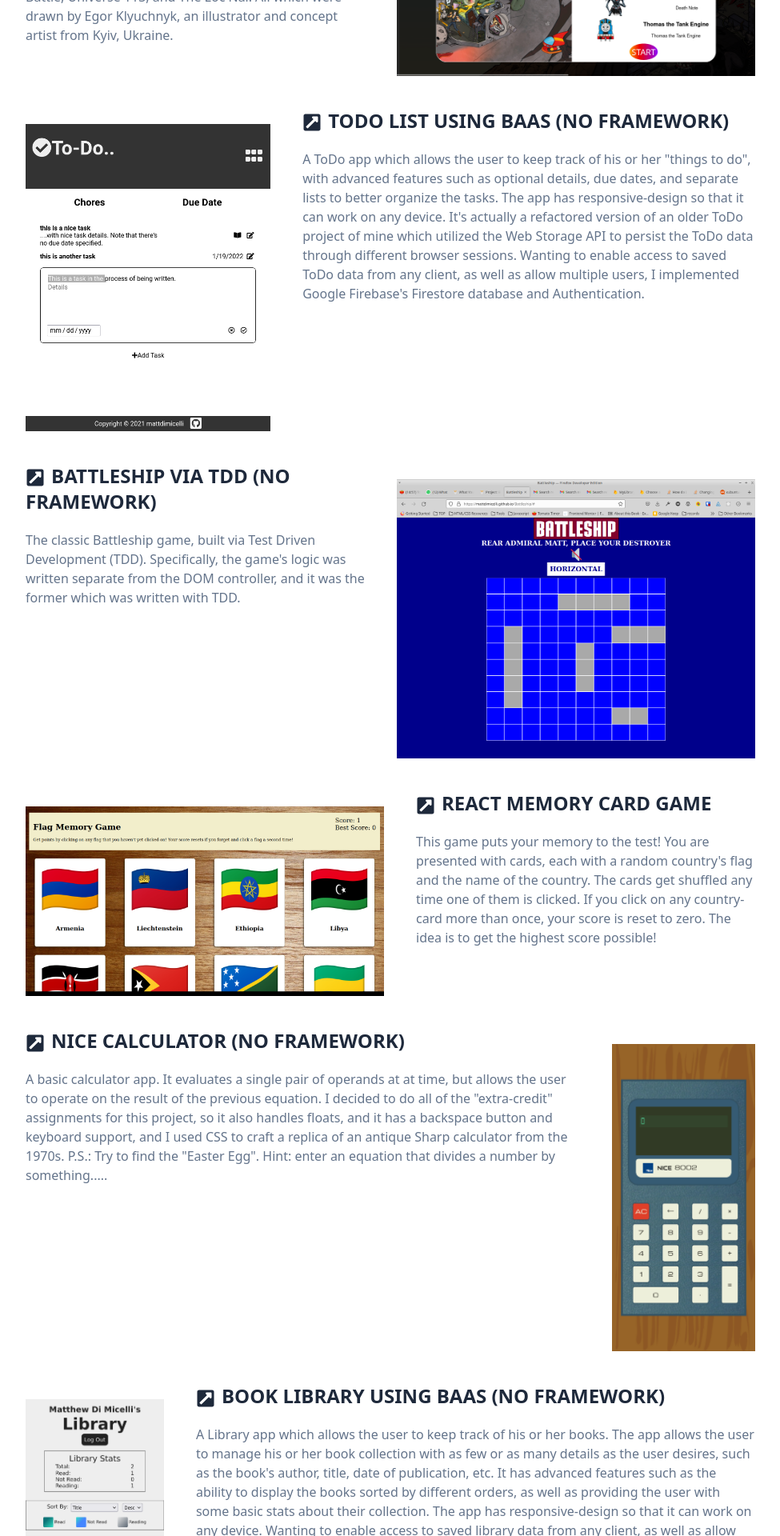
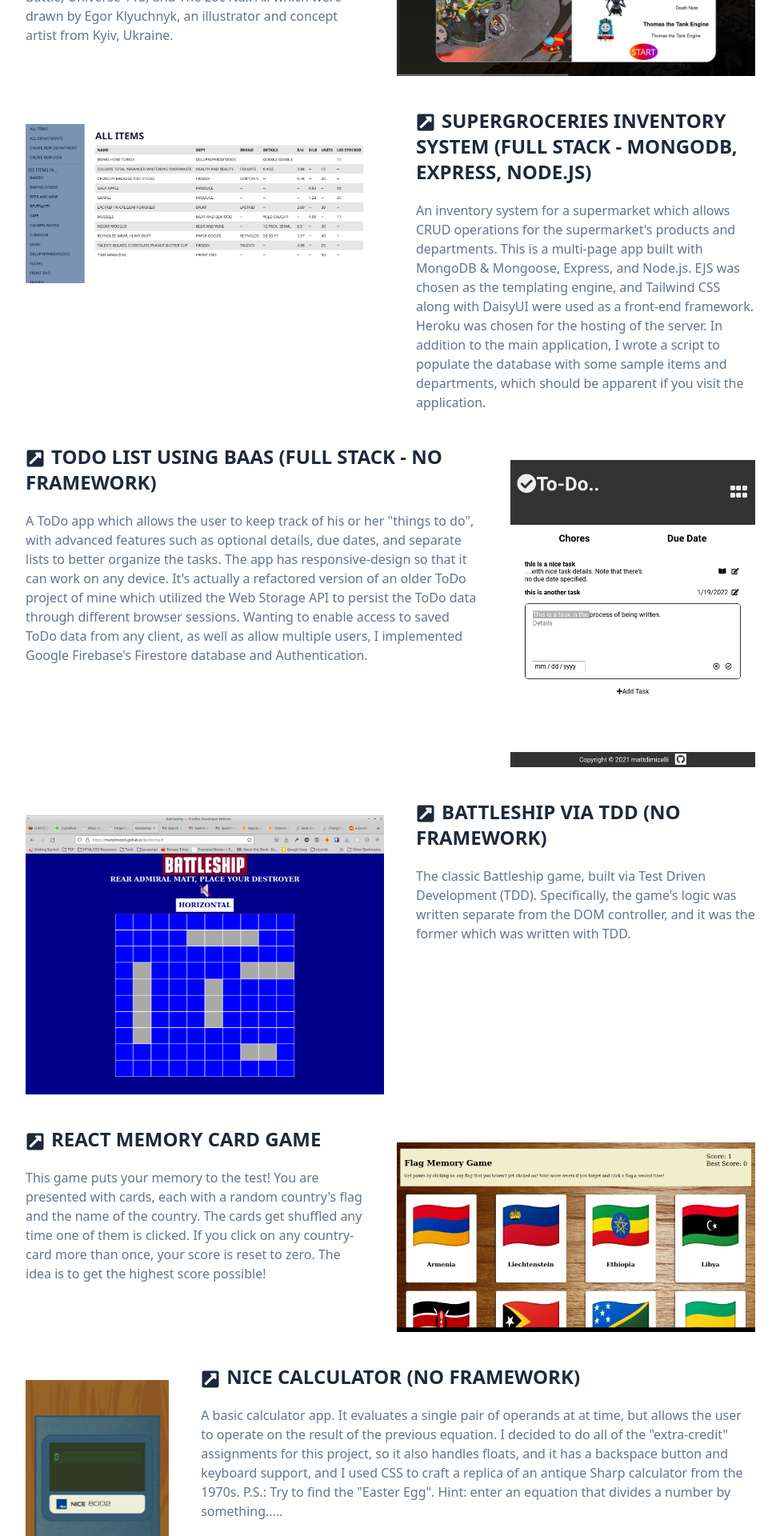
Before and after one commit to mattdimicelli/me, a React (Create React App) app: page / in a window 1280 px wide. Shown: the part 1940-3860 px from the top of the page at 80% size, without its empty margins (280-1255 px from the left). Built offline with nearby package versions, Linux system fonts and the light colour scheme.

Commit message:
replace library app project with supermarket inventory

```diff
--- a/src/components/Projects.js
+++ b/src/components/Projects.js
@@ -4,6 +4,7 @@ import memoryScreenshot from '../images/memory_screenshot.png';
 import calculatorScreenshot from '../images/calculator_screenshot.png';
 import characterHuntScreenshot from '../images/character_hunt_screenshot.png';
 import todoScreenshot from '../images/todo_screenshot.png';
+import supermarketScreenshot from '../images/supermarket_screenshot.png';
 
 import Project from './Project';
 const Projects = () => {
@@ -26,7 +27,23 @@ const Projects = () => {
                 urlLiveSite='https://mattdimicelli.github.io/Character_Hunt/'
                 />
 
-                <Project title='Todo List Using BaaS (No Framework)'
+                <Project title='SuperGroceries Inventory System (Full Stack - MongoDB, Express,
+                    Node.js)'
+                description="An inventory system for a supermarket which allows CRUD operations for
+                the supermarket's products and departments. This is a multi-page app built with
+                MongoDB & Mongoose, Express, and Node.js.  EJS was chosen as the templating engine,
+                and Tailwind CSS along with DaisyUI were used as a front-end framework. Heroku was
+                chosen for the hosting of the server. In addition to the main application, I wrote a
+                script to populate the database with some sample items and departments, which should
+                be apparent if you visit the application."
+                img={supermarketScreenshot}
+                imgAlt='supermarket inventory app'
+                urlRepo='https://github.com/mattdimicelli/Express_MongoDB_Supermarket_Inventory_2'
+                sideOfScreenshot='left'
+                urlLiveSite='https://supermarket-inventory.herokuapp.com/'
+                />
+
+                <Project title='Todo List Using BaaS (Full Stack - No Framework)'
                 description={`A ToDo app which allows the user to keep track of his or her
                 "things to do", with advanced features such as optional details, due dates, and
                 separate lists to better organize the tasks. The app has responsive-design so
@@ -38,7 +55,7 @@ const Projects = () => {
                 img={todoScreenshot}
                 imgAlt='screenshot of Todo app'
                 urlRepo='https://github.com/mattdimicelli/No_Framework_Todo_List_Using_BaaS'
-                sideOfScreenshot='left'
+                sideOfScreenshot='right'
                 urlLiveSite='https://todo-app-e225d.web.app/'
                 />
 
@@ -49,7 +66,7 @@ const Projects = () => {
                 img={battleshipScreenshot}
                 imgAlt='screenshot of battleship app'
                 urlRepo='https://github.com/mattdimicelli/No_Framework_Battleship_Via_TDD'
-                sideOfScreenshot='right'
+                sideOfScreenshot='left'
                 urlLiveSite='https://mattdimicelli.github.io/No_Framework_Battleship_Via_TDD/'
                 />
 
@@ -62,7 +79,7 @@ const Projects = () => {
                 img={memoryScreenshot}
                 imgAlt='screenshot of memory card game'
                 urlRepo='https://github.com/mattdimicelli/React_Memory_Game'
-                sideOfScreenshot='left'
+                sideOfScreenshot='right'
                 urlLiveSite='https://mattdimicelli.github.io/React_Memory_Game/'
                 />
 
@@ -78,27 +95,11 @@ const Projects = () => {
                 img={calculatorScreenshot}
                 imgAlt='screenshot of calculator app'
                 urlRepo='https://github.com/mattdimicelli/No_Framework_Calculator'
-                sideOfScreenshot='right'
+                sideOfScreenshot='left'
                 urlLiveSite='https://mattdimicelli.github.io/No_Framework_Calculator/'
                 />
 
-                <Project title='Book Library Using BaaS (No Framework)'
-                description="A Library app which allows the user to keep track of his or her
-                books. The app allows the user to manage his or her book collection with as
-                few or as many details as the user desires, such as the book's author,
-                title, date of publication, etc. It has advanced features such as the
-                ability to display the books sorted by different orders, as well as
-                providing the user with some basic stats about their collection. The app has
-                responsive-design so that it can work on any device. Wanting to enable
-                access to saved library data from any client, as well as allow multiple
-                users, I implemented Google Firebase's Realtime (NoSQL) database and
-                Authentication."
-                img={libraryScreenshot}
-                imgAlt='screenshot of library app'
-                urlRepo='https://github.com/mattdimicelli/No_Framework_Book_Library_Using_BaaS'
-                sideOfScreenshot='left'
-                urlLiveSite='https://mylibrary-mrd.web.app/'
-                />
+
 
 
             </ul>
```
Also changed, not shown: src/images/supermarket_screenshot.png (added).
